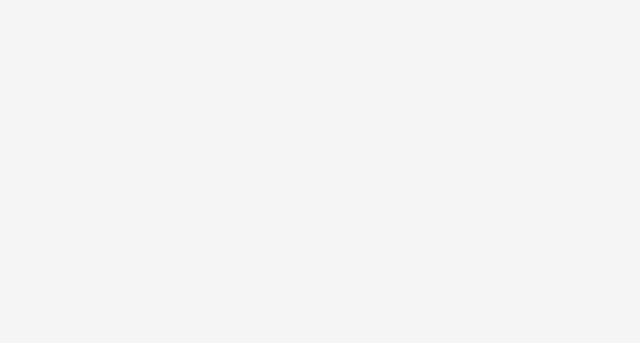
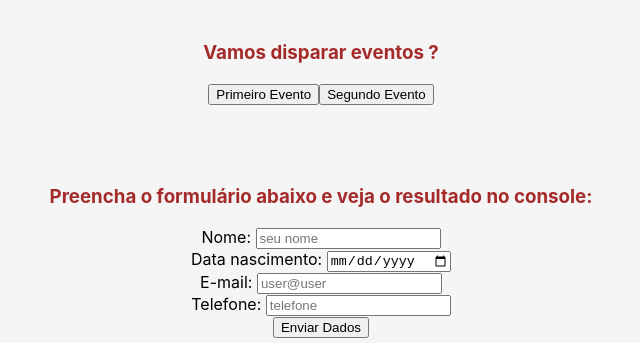
Before and after one commit to pedrohrocha16/estudos-react, a React (Create React App) app: page / in a window 1280 px wide. Shown: the part 1418-1761 px from the top of the page, without its empty margins (319-959 px from the left). Before the commit the page ends 1425 px from the top, so only its background shows below. Built offline with nearby package versions, Linux system fonts and the light colour scheme.

Commit message:
Fixando estudo aprendido

```diff
--- a/src/App.js
+++ b/src/App.js
@@ -9,6 +9,9 @@ import ComponentList from './components/ComponentList';
 import ComponentImg from './components/ComponentImg';
 import ComponentsEvents from './components/ComponentsEvents';
 import EventForm from './components/EventForm';
+import EventoButton from './components/EventoButton';
+import PegandoDados from './components/PegandoDados';
+
 
 
 function App() {
@@ -25,6 +28,8 @@ function App() {
       <ComponentImg />
       <ComponentsEvents />
       <EventForm />
+      <EventoButton />
+      <PegandoDados />
     </div>
   );
 }
--- a/src/components/ComponentImg.js
+++ b/src/components/ComponentImg.js
@@ -3,7 +3,7 @@ function ComponentImg() {
     return(
         <>
             <h3 className={styles.titleImg}>Import de imagens:</h3>
-            <img src="https://images.pexels.com/photos/13392671/pexels-photo-13392671.jpeg?auto=compress&cs=tinysrgb&w=1260&h=750&dpr=1"></img>
+            <img className={styles.imgPrincipal} src="https://images.pexels.com/photos/13392671/pexels-photo-13392671.jpeg?auto=compress&cs=tinysrgb&w=1260&h=750&dpr=1" alt='img'/>
         </>
     )
 }
--- a/src/components/ComponentImg.module.css
+++ b/src/components/ComponentImg.module.css
@@ -1,7 +1,8 @@
 .titleImg {
     color: rgb(67, 16, 253);
 }
-img {
+.imgPrincipal {
     border: 2px solid black;
     border-radius: 10px;
+    width: 350px;
 }
--- /dev/null
+++ b/src/components/EventoButton.js
@@ -0,0 +1,20 @@
+import Button from "./Eventos/Button"
+
+function EventoButton() {
+
+    function dispararEvento(){
+        console.log('Evento 01 disparado!')
+    }
+    function dispararEventoDois(){
+        console.log('Evento 02 disparado!')
+    }
+    return(
+        <div>
+            <h3>Vamos disparar eventos ?</h3>
+            <Button event={dispararEvento} text='Primeiro Evento'/>
+            <Button event={dispararEventoDois} text='Segundo Evento'/>
+        </div>
+    )
+}
+
+export default EventoButton
--- /dev/null
+++ b/src/components/Eventos/Button.js
@@ -0,0 +1,5 @@
+function Button(props){
+    return <button onClick={props.event}>{props.text}</button>
+}
+
+export default Button
--- /dev/null
+++ b/src/components/Eventos/EventButton.js
@@ -0,0 +1,5 @@
+function EventButton(props){
+    return <button onClick={props.event}>{props.text}</button>
+}
+
+export default EventButton
--- /dev/null
+++ b/src/components/PegandoDados.js
@@ -0,0 +1,39 @@
+import { useState } from "react"
+
+function PegandoDados(){
+
+    function enviarDados(e){
+        e.preventDefault()
+       console.log(`O usuário ${nome}, ${dataNas}, ${email}, Tel: ${tel}, foi cadastrado com sucesso!`)
+    }
+const [nome, setNome] = useState()
+const [dataNas, setDataNas ] = useState()
+const [email, setEmail] = useState()
+const [tel, setTel] = useState()
+
+    return (
+        <div>
+            <h3>Preencha o formulário abaixo e veja o resultado no console:</h3>
+            <form onSubmit={enviarDados}>
+                <div>
+                    <label htmlFor="nome">Nome: </label>
+                    <input type="text" placeholder="seu nome" id='nome'onChange={(e) => setNome(e.target.value)}></input>
+                </div>
+                <div>
+                    <label htmlFor="data">Data nascimento: </label>
+                    <input type="date" id='data' onChange={(e) => setDataNas(e.target.value)}></input>
+                </div>  <div>
+                    <label htmlFor="email">E-mail: </label>
+                    <input type="text" placeholder="user@user" id='email' onChange={(e) => setEmail(e.target.value)}></input>
+                </div>
+                <div>
+                    <label htmlFor="telefone">Telefone: </label>
+                    <input type="tel" placeholder="telefone" id='telefone' onChange={(e) => setTel(e.target.value)} ></input>
+                </div>
+                    <button type="submit">Enviar Dados</button>
+            </form>
+        </div>
+    )
+}
+
+export default PegandoDados
```
Also changed, not shown: src/components/EventosButton.js (added, +26 -0 lines).
